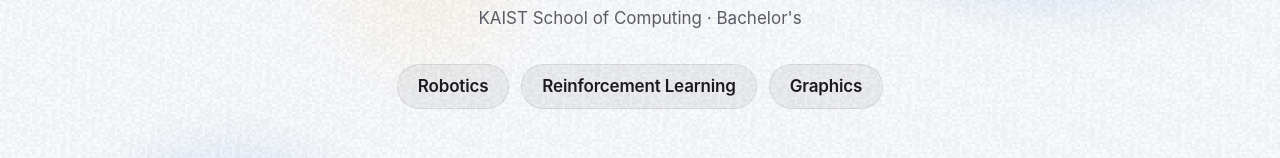
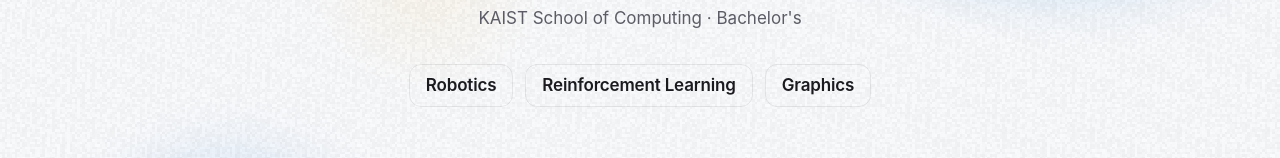
Before and after one commit to sungwon1ee/sungwon1ee.github.io, a React (Vite) app: page / in a window 1280 px wide. Shown: the part 356-514 px from the top of the page. Built offline with nearby package versions, Linux system fonts and the light colour scheme.

Commit message:
Restyle pillar chips as flat outlined tags instead of pill buttons
Full-pill radius + shadow made them look like clickable buttons,
easily confused with the CTAs below. Switched to a smaller radius,
transparent fill, and no shadow so they read as static labels.

```diff
--- a/src/sections/Hero.css
+++ b/src/sections/Hero.css
@@ -46,9 +46,9 @@
   gap: var(--sp-2) var(--sp-3);
 }
 .hero__pillar {
-  padding: 8px 20px;
-  border-radius: var(--r-pill);
-  background: var(--chip-bg);
+  padding: 7px 16px;
+  border-radius: var(--r-sm);
+  background: transparent;
   border: 1px solid var(--hairline);
   font-size: var(--fs-body);
   font-weight: var(--fw-semibold);
```
